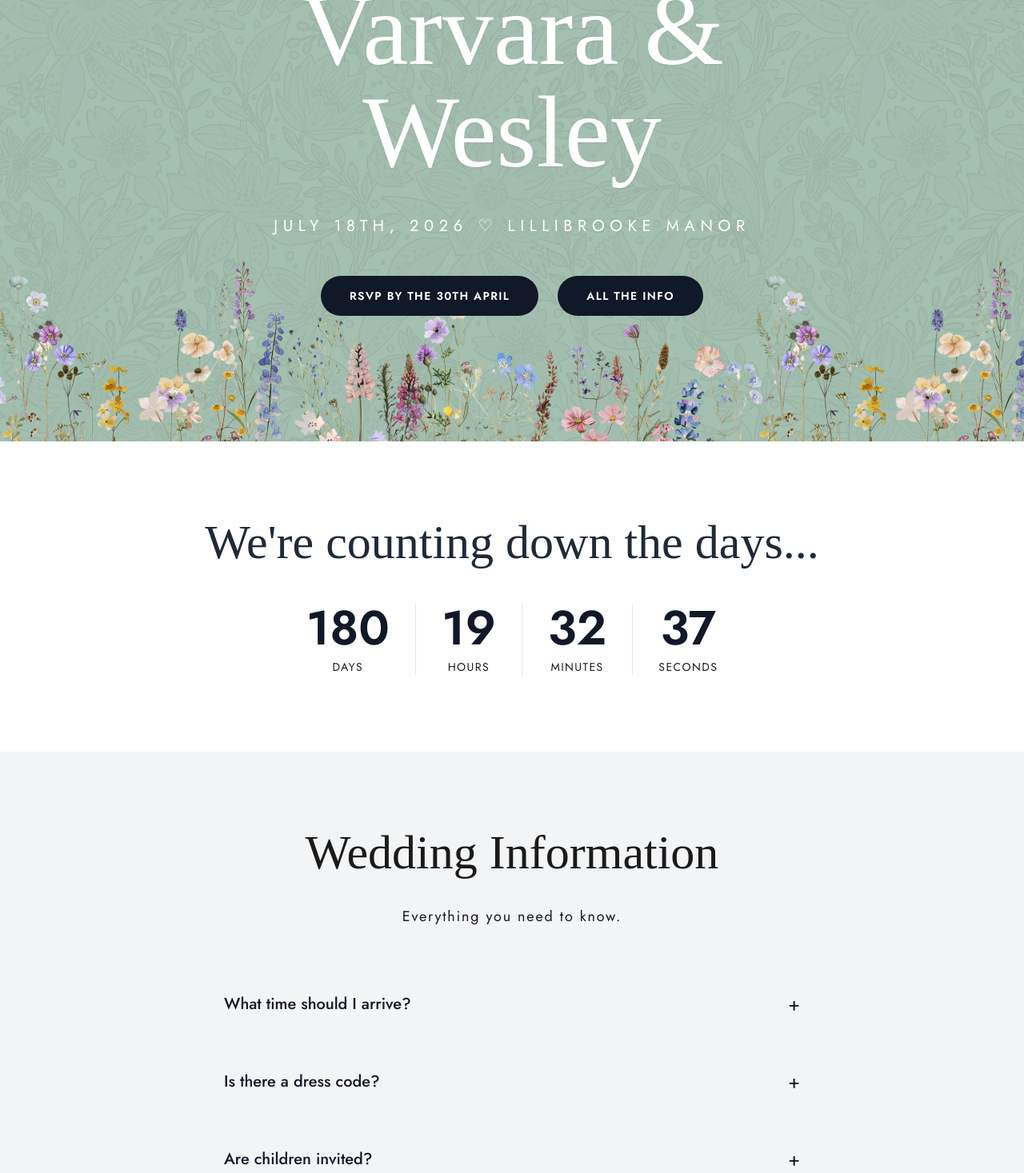
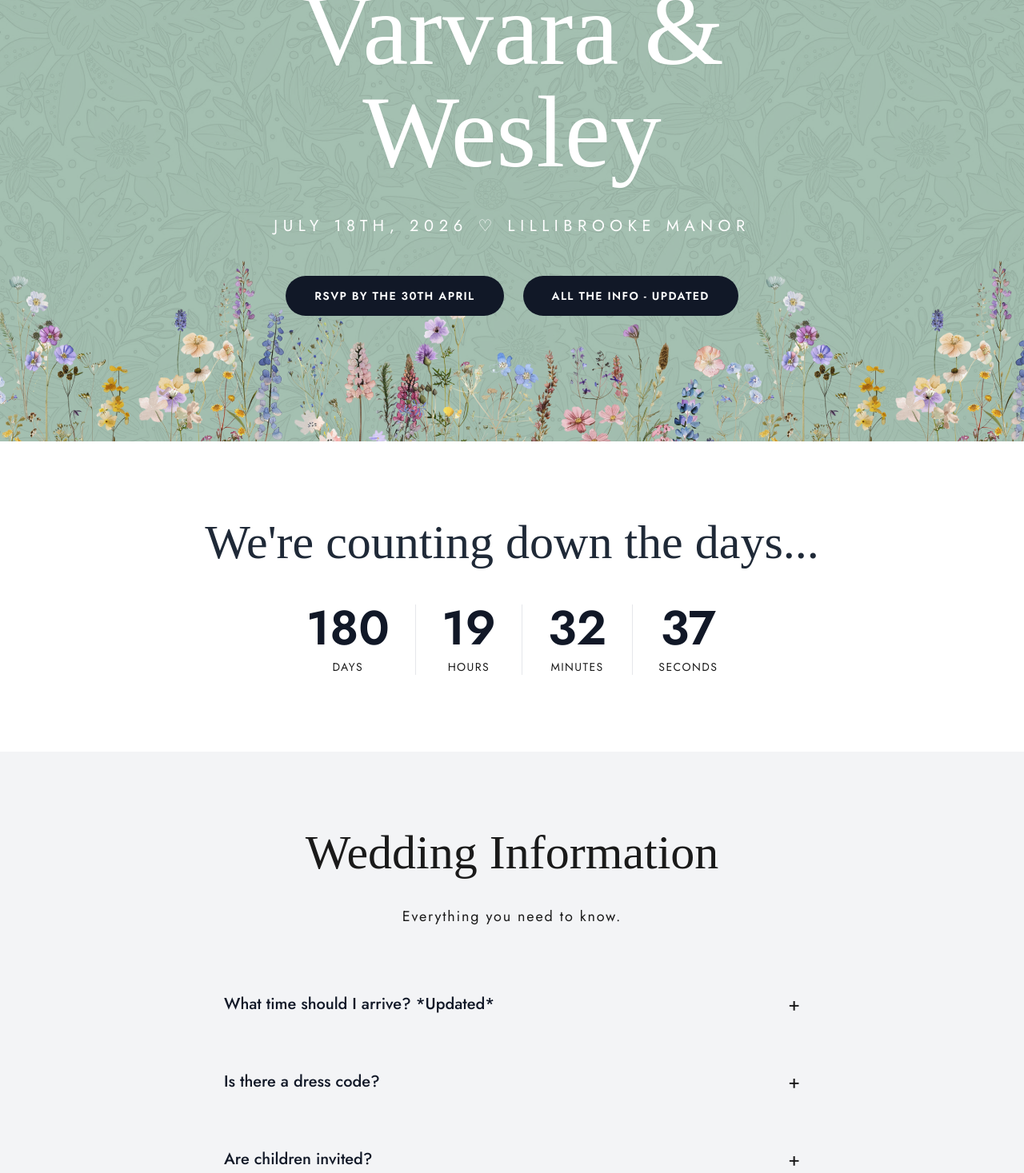
Before and after one commit to Rkidwes/wedding-website, a React (Vite) app: page / in a window 1280 px wide. Shown: the part 248-1715 px from the top of the page at 80% size. Built offline with nearby package versions, Linux system fonts and the light colour scheme; a web font is replaced by a local one.

Commit message:
Update arrival time question

```diff
--- a/components/Hero.tsx
+++ b/components/Hero.tsx
@@ -61,7 +61,7 @@ const Hero: React.FC = () => {
             className="btn inline-block px-10 py-4 bg-gray-900 text-white rounded-full hover:bg-accent transition-colors duration-300 tracking-widest text-sm uppercase"
             // style={{ backgroundColor: 'rgb(17, 24, 39)', color: '#ffffff', fontSize: '0.875rem' }}
           >
-            All the info
+            All the info - Updated
           </a>
         </div>
       </div>
--- a/constants.ts
+++ b/constants.ts
@@ -22,7 +22,7 @@ export const BRIDAL_PARTY: BridalPartyMember[] = [
 ];
 
 export const FAQS: FAQItem[] = [
-  { question: 'What time should I arrive?', answer: '<p>The ceremony will begin promptly at 2:00 PM so please arrive 20-30 minutes early.</p>' },
+  { question: 'What time should I arrive? *Updated*', answer: '<p>The ceremony will begin promptly at 2:00 PM and we would appreciate it if you could arrive at least 30 minutes before.</p><p>There will be a bar open from approximately 12:30.</p>' },
   { question: 'Is there a dress code?', answer: "<p>As with any wedding, we'd encourage you to dress up — but please keep comfort in mind. We're expecting a hot, sunny day and want you to feel relaxed, confident, and looking your most fabulous.</p> <p>The only firm request is no white dresses (those are reserved for the bride, obvs). And while there's no strict colour palette, we'd gently suggest avoiding very dark tones like red and black — it's a summer celebration, and lighter, brighter colours will suit the vibe (and the sunshine!) a little better.</p>" },
   { question: 'Are children invited?', answer: "<p>While we love your little ones, we would like our wedding to be an adults-only event where possible - and let's be honest, we're sure many of you would relish the opportunity to let your hair down. However, if you have a particularly young one, or a difficulty in making other arrangements please give one of us a call and we'll do our best to accommodate.</p>" },
   { question: "I'm coming by car, is that OK?", answer: '<p>Yes, there is ample parking available on site, though if you are drinking please do take a taxi. If you do arrive by car but decide to drink you can always leave your car in the car park and pick it up the following day between 8am and 10am.</p>' },
```
